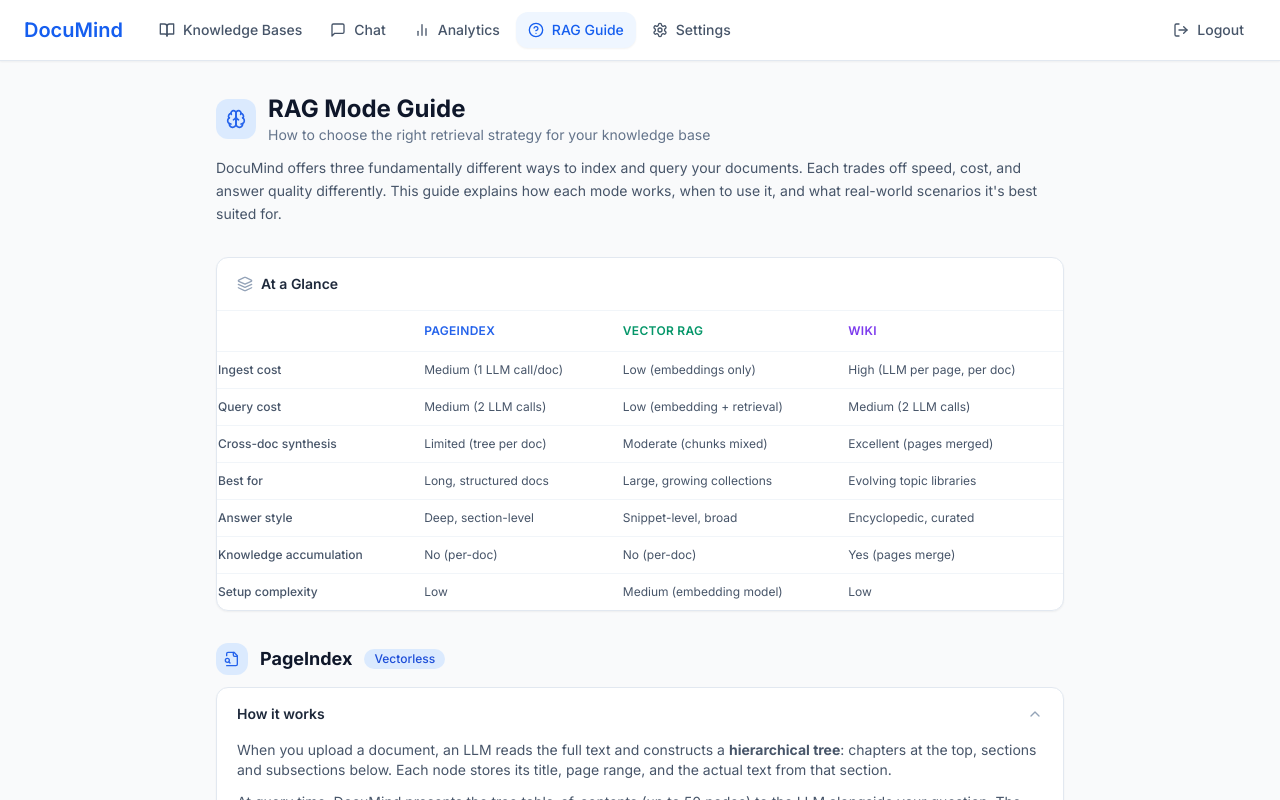
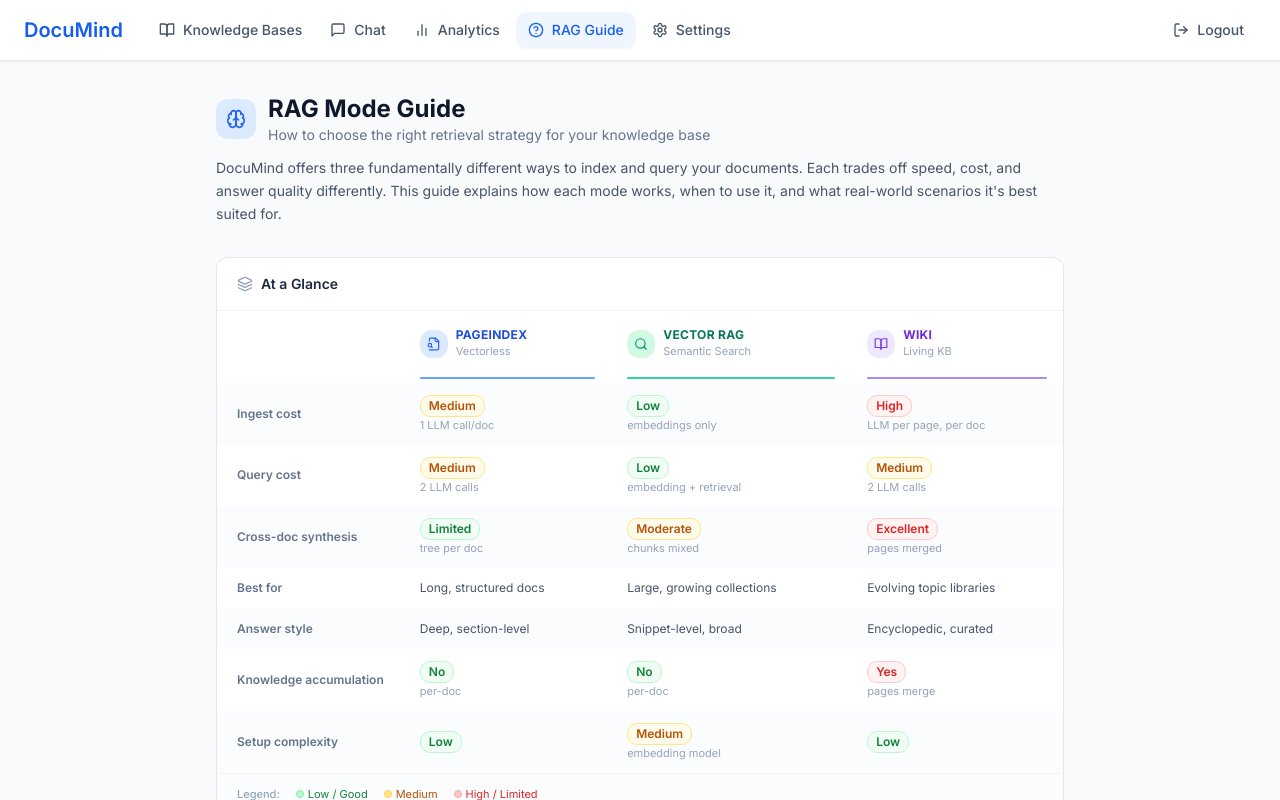
Before and after one commit to surenganne/documind, a React (Vite) app in the folder frontend/: page /guide in a window 1280 px wide. Built offline with nearby package versions, Linux system fonts and the light colour scheme; no server answers; sample sign-in values are in the browser's storage.

Commit message:
Redesign At a Glance table with color-coded badges, icons, and legend

```diff
--- a/frontend/src/pages/RAGGuide.tsx
+++ b/frontend/src/pages/RAGGuide.tsx
@@ -48,14 +48,73 @@
 }
 
 // ── Comparison table ──────────────────────────────────────────────────────────
-function ComparisonRow({ aspect, pageindex, vector, wiki }: { aspect: string; pageindex: string; vector: string; wiki: string }) {
+const COMPARISON_ROWS = [
+  {
+    aspect: 'Ingest cost',
+    pageindex: { text: 'Medium', sub: '1 LLM call/doc', level: 1 },
+    vector:    { text: 'Low',    sub: 'embeddings only', level: 0 },
+    wiki:      { text: 'High',   sub: 'LLM per page, per doc', level: 2 },
+  },
+  {
+    aspect: 'Query cost',
+    pageindex: { text: 'Medium', sub: '2 LLM calls', level: 1 },
+    vector:    { text: 'Low',    sub: 'embedding + retrieval', level: 0 },
+    wiki:      { text: 'Medium', sub: '2 LLM calls', level: 1 },
+  },
+  {
+    aspect: 'Cross-doc synthesis',
+    pageindex: { text: 'Limited',   sub: 'tree per doc', level: 0 },
+    vector:    { text: 'Moderate',  sub: 'chunks mixed', level: 1 },
+    wiki:      { text: 'Excellent', sub: 'pages merged', level: 2 },
+  },
+  {
+    aspect: 'Best for',
+    pageindex: { text: 'Long, structured docs',     sub: '', level: -1 },
+    vector:    { text: 'Large, growing collections', sub: '', level: -1 },
+    wiki:      { text: 'Evolving topic libraries',   sub: '', level: -1 },
+  },
+  {
+    aspect: 'Answer style',
+    pageindex: { text: 'Deep, section-level',   sub: '', level: -1 },
+    vector:    { text: 'Snippet-level, broad',  sub: '', level: -1 },
+    wiki:      { text: 'Encyclopedic, curated', sub: '', level: -1 },
+  },
+  {
+    aspect: 'Knowledge accumulation',
+    pageindex: { text: 'No',  sub: 'per-doc', level: 0 },
+    vector:    { text: 'No',  sub: 'per-doc', level: 0 },
+    wiki:      { text: 'Yes', sub: 'pages merge', level: 2 },
+  },
+  {
+    aspect: 'Setup complexity',
+    pageindex: { text: 'Low',    sub: '', level: 0 },
+    vector:    { text: 'Medium', sub: 'embedding model', level: 1 },
+    wiki:      { text: 'Low',    sub: '', level: 0 },
+  },
+];
+
+const LEVEL_STYLES: Record<number, string> = {
+  0: 'bg-green-50 text-green-700 border border-green-200',
+  1: 'bg-amber-50 text-amber-700 border border-amber-200',
+  2: 'bg-red-50 text-red-600 border border-red-200',
+};
+
+function GlanceCell({ text, sub, level }: { text: string; sub: string; level: number }) {
+  if (level === -1) {
+    return (
+      <div className="text-xs text-slate-600 leading-snug">
+        {text}
+        {sub && <span className="block text-slate-400 text-[11px]">{sub}</span>}
+      </div>
+    );
+  }
   return (
-    <tr className="border-b border-slate-100 last:border-0">
-      <td className="py-2.5 pr-4 text-xs font-medium text-slate-600 whitespace-nowrap">{aspect}</td>
-      <td className="py-2.5 pr-4 text-xs text-slate-600">{pageindex}</td>
-      <td className="py-2.5 pr-4 text-xs text-slate-600">{vector}</td>
-      <td className="py-2.5 text-xs text-slate-600">{wiki}</td>
-    </tr>
+    <div className="flex flex-col gap-0.5">
+      <span className={`inline-flex w-fit items-center rounded-md px-2 py-0.5 text-xs font-semibold ${LEVEL_STYLES[level]}`}>
+        {text}
+      </span>
+      {sub && <span className="text-[11px] text-slate-400 leading-tight">{sub}</span>}
+    </div>
   );
 }
 
@@ -83,32 +142,88 @@
 
       {/* Quick comparison */}
       <div className="rounded-xl border border-slate-200 bg-white shadow-sm overflow-hidden">
-        <div className="px-5 py-4 border-b border-slate-100">
-          <h2 className="text-sm font-semibold text-slate-800 flex items-center gap-2">
-            <Layers className="h-4 w-4 text-slate-400" />
-            At a Glance
-          </h2>
+        <div className="px-5 py-4 border-b border-slate-100 flex items-center gap-2">
+          <Layers className="h-4 w-4 text-slate-400" />
+          <h2 className="text-sm font-semibold text-slate-800">At a Glance</h2>
         </div>
+
         <div className="overflow-x-auto">
-          <table className="w-full px-5">
+          <table className="w-full">
             <thead>
-              <tr className="border-b border-slate-100">
-                <th className="py-3 px-5 text-left text-xs font-semibold text-slate-500 uppercase tracking-wide"></th>
-                <th className="py-3 pr-4 text-left text-xs font-semibold text-blue-600 uppercase tracking-wide">PageIndex</th>
-                <th className="py-3 pr-4 text-left text-xs font-semibold text-emerald-600 uppercase tracking-wide">Vector RAG</th>
-                <th className="py-3 text-left text-xs font-semibold text-violet-600 uppercase tracking-wide">Wiki</th>
+              <tr>
+                <th className="w-[180px] px-5 py-4" />
+                {/* PageIndex */}
+                <th className="px-4 py-4 text-left">
+                  <div className="flex items-center gap-2">
+                    <div className="flex h-7 w-7 items-center justify-center rounded-lg bg-blue-100">
+                      <FileSearch className="h-3.5 w-3.5 text-blue-600" />
+                    </div>
+                    <div>
+                      <p className="text-xs font-bold text-blue-700 uppercase tracking-wide">PageIndex</p>
+                      <p className="text-[11px] text-slate-400 font-normal">Vectorless</p>
+                    </div>
+                  </div>
+                </th>
+                {/* Vector RAG */}
+                <th className="px-4 py-4 text-left">
+                  <div className="flex items-center gap-2">
+                    <div className="flex h-7 w-7 items-center justify-center rounded-lg bg-emerald-100">
+                      <Search className="h-3.5 w-3.5 text-emerald-600" />
+                    </div>
+                    <div>
+                      <p className="text-xs font-bold text-emerald-700 uppercase tracking-wide">Vector RAG</p>
+                      <p className="text-[11px] text-slate-400 font-normal">Semantic Search</p>
+                    </div>
+                  </div>
+                </th>
+                {/* Wiki */}
+                <th className="px-4 py-4 text-left">
+                  <div className="flex items-center gap-2">
+                    <div className="flex h-7 w-7 items-center justify-center rounded-lg bg-violet-100">
+                      <BookOpen className="h-3.5 w-3.5 text-violet-600" />
+                    </div>
+                    <div>
+                      <p className="text-xs font-bold text-violet-700 uppercase tracking-wide">Wiki</p>
+                      <p className="text-[11px] text-slate-400 font-normal">Living KB</p>
+                    </div>
+                  </div>
+                </th>
+              </tr>
+              {/* Colored underline bars */}
+              <tr>
+                <td className="px-5 pb-1" />
+                <td className="px-4 pb-1"><div className="h-0.5 rounded-full bg-blue-400" /></td>
+                <td className="px-4 pb-1"><div className="h-0.5 rounded-full bg-emerald-400" /></td>
+                <td className="px-4 pb-1"><div className="h-0.5 rounded-full bg-violet-400" /></td>
               </tr>
             </thead>
-            <tbody className="px-5">
-              <ComparisonRow aspect="Ingest cost" pageindex="Medium (1 LLM call/doc)" vector="Low (embeddings only)" wiki="High (LLM per page, per doc)" />
-              <ComparisonRow aspect="Query cost" pageindex="Medium (2 LLM calls)" vector="Low (embedding + retrieval)" wiki="Medium (2 LLM calls)" />
-              <ComparisonRow aspect="Cross-doc synthesis" pageindex="Limited (tree per doc)" vector="Moderate (chunks mixed)" wiki="Excellent (pages merged)" />
-              <ComparisonRow aspect="Best for" pageindex="Long, structured docs" vector="Large, growing collections" wiki="Evolving topic libraries" />
-              <ComparisonRow aspect="Answer style" pageindex="Deep, section-level" vector="Snippet-level, broad" wiki="Encyclopedic, curated" />
-              <ComparisonRow aspect="Knowledge accumulation" pageindex="No (per-doc)" vector="No (per-doc)" wiki="Yes (pages merge)" />
-              <ComparisonRow aspect="Setup complexity" pageindex="Low" vector="Medium (embedding model)" wiki="Low" />
+            <tbody>
+              {COMPARISON_ROWS.map((row, i) => (
+                <tr key={row.aspect} className={i % 2 === 0 ? 'bg-slate-50/60' : 'bg-white'}>
+                  <td className="px-5 py-3 text-xs font-semibold text-slate-500 whitespace-nowrap">
+                    {row.aspect}
+                  </td>
+                  <td className="px-4 py-3">
+                    <GlanceCell {...row.pageindex} />
+                  </td>
+                  <td className="px-4 py-3">
+                    <GlanceCell {...row.vector} />
+                  </td>
+                  <td className="px-4 py-3">
+                    <GlanceCell {...row.wiki} />
+                  </td>
+                </tr>
+              ))}
             </tbody>
           </table>
+        </div>
+
+        {/* Legend */}
+        <div className="px-5 py-3 border-t border-slate-100 flex items-center gap-4 bg-slate-50/50">
+          <span className="text-[11px] text-slate-400 font-medium">Legend:</span>
+          <span className="inline-flex items-center gap-1 text-[11px] text-green-700"><span className="h-2 w-2 rounded-sm bg-green-200 border border-green-300 inline-block" /> Low / Good</span>
+          <span className="inline-flex items-center gap-1 text-[11px] text-amber-700"><span className="h-2 w-2 rounded-sm bg-amber-200 border border-amber-300 inline-block" /> Medium</span>
+          <span className="inline-flex items-center gap-1 text-[11px] text-red-600"><span className="h-2 w-2 rounded-sm bg-red-200 border border-red-300 inline-block" /> High / Limited</span>
         </div>
       </div>
 
```
